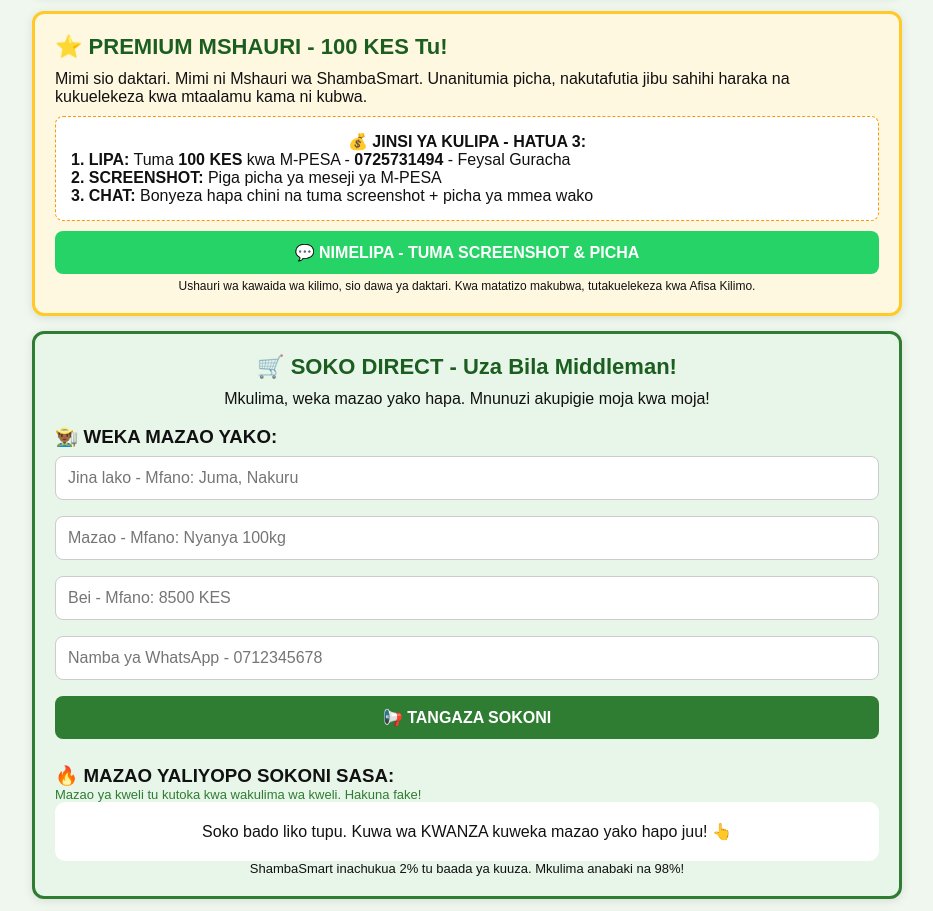
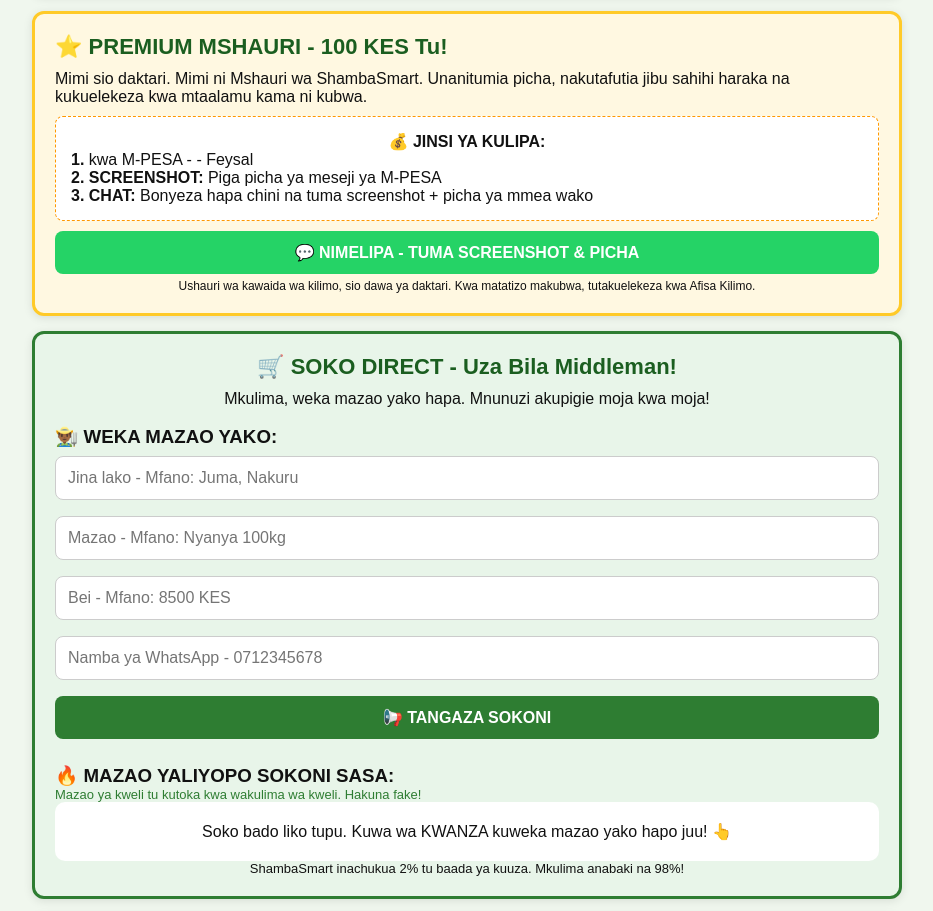
Before and after one commit to feysalguracha/shambasmart, a plain HTML site: page index.html in a window 1280 px wide. Shown: the part 1200-2111 px from the top of the page, without its empty margins (173-1106 px from the left). Drawn offline with Linux system fonts and the light colour scheme.

Commit message:
Revise payment steps and improve layout in index.html
Updated payment instructions and formatting in the HTML.

```diff
--- a/index.html
+++ b/index.html
@@ -163,8 +163,8 @@ button { background: #2e7d32; color: white; border: none; font-weight: bold; cur
 <h2>⭐ PREMIUM MSHAURI - 100 KES Tu!</h2>
 <p>Mimi sio daktari. Mimi ni Mshauri wa ShambaSmart. Unanitumia picha, nakutafutia jibu sahihi haraka na kukuelekeza kwa mtaalamu kama ni kubwa.</p>
 <div style="background:white; padding:15px; border-radius:8px; margin-top:10px; border:1px dashed #ff9800;">
-<p style="font-weight:bold; text-align:center;">💰 JINSI YA KULIPA - HATUA 3:</p>
-<p><b>1. LIPA:</b> Tuma <b>100 KES</b> kwa M-PESA - <b>0725731494</b> - Feysal Guracha</p>
+<p style="font-weight:bold; text-align:center;">💰 JINSI YA KULIPA:</p>
+<p><b>1.</b> <b></b> kwa M-PESA - <b></b> - Feysal</p>
 <p><b>2. SCREENSHOT:</b> Piga picha ya meseji ya M-PESA</p>
 <p><b>3. CHAT:</b> Bonyeza hapa chini na tuma screenshot + picha ya mmea wako</p>
 </div>
```
